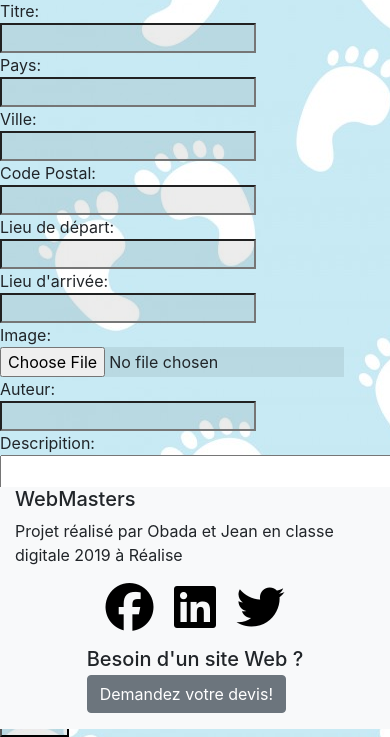
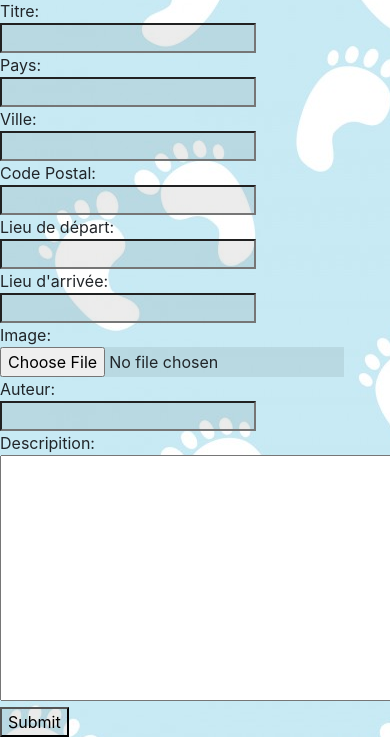
Before and after one commit to jeanTimWEB/Obada-et-Jean, a PHP site: page /ajouter.php in a window 390 px wide; the page is wider, and only the part inside the window is pictured. Shown: the part 115-852 px from the top of that part. Run offline with PHP 8.4, Linux system fonts and the light colour scheme; some libraries are stand-ins or nearby versions.

Commit message:
finished ajouter.php, inscription.php, fixed footer and footer links

```diff
--- a/www/afficherInfo.php
+++ b/www/afficherInfo.php
@@ -33,7 +33,7 @@ $promenade = $database->getPromenade($id);
             background-image:url("<?php echo $promenade->getImage();?>");
             background-repeat: no-repeat;
             background-size: cover;
-            min-height: 750px;
+            min-height: 850px;
         }
 
         .hide{
@@ -144,7 +144,7 @@ $promenade = $database->getPromenade($id);
         <footer>
         <!--Jean-->
 
-        <div class="container-fluid fixed-bottom bg-light">
+        <div class="container-fluid fixed-bottom bg-light d-none d-md-block">
 
             <!-- Grid row -->
             <div class="row justify-content-around align-items-center">
--- a/www/ajouter.php
+++ b/www/ajouter.php
@@ -124,7 +124,7 @@
         <footer>
         <!--Jean-->
 
-        <div class="container-fluid fixed-bottom bg-light">
+        <div class="container-fluid fixed-bottom bg-light d-none d-md-block">
 
             <!-- Grid row -->
             <div class="row justify-content-around align-items-center">
--- a/www/inscription.php
+++ b/www/inscription.php
@@ -25,6 +25,7 @@
         background-image: url("assets/img(11).jpg");
         background-repeat: no-repeat;
         background-size: cover;
+        min-height: 850px;
 
     }
 
@@ -118,7 +119,7 @@
         <footer>
             <!--Jean-->
 
-            <div class="container-fluid fixed-bottom bg-light">
+            <div class="container-fluid fixed-bottom bg-light d-none d-md-block">
 
                 <!-- Grid row -->
                 <div class="row justify-content-around align-items-center">
```
